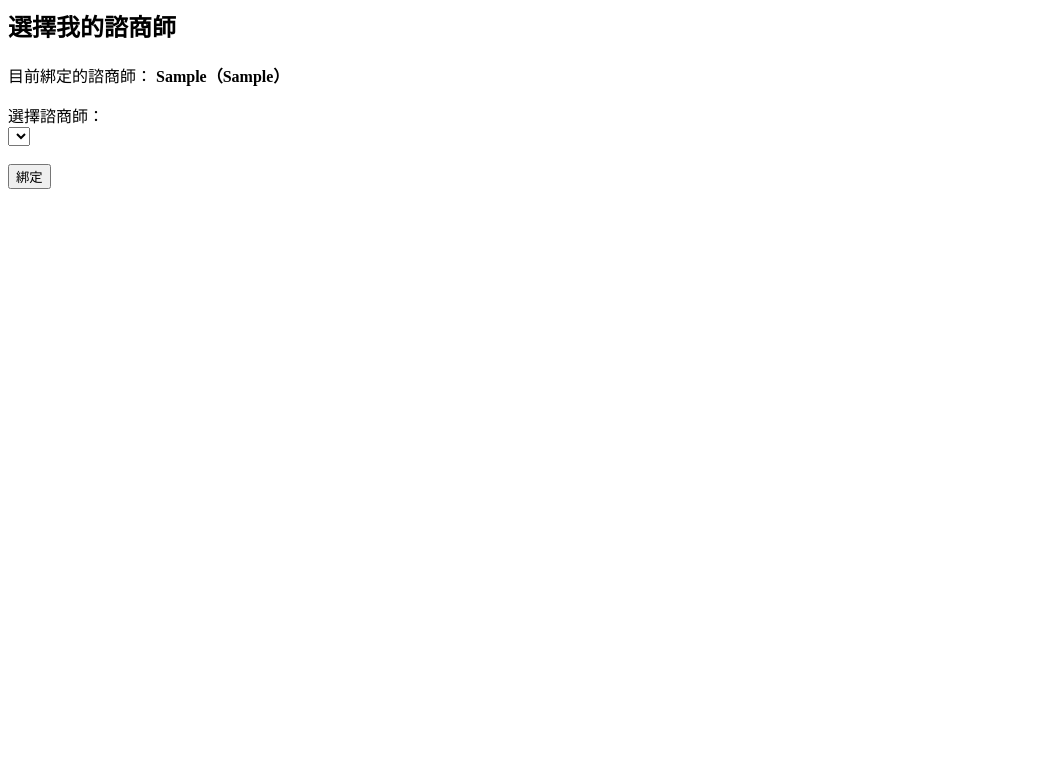
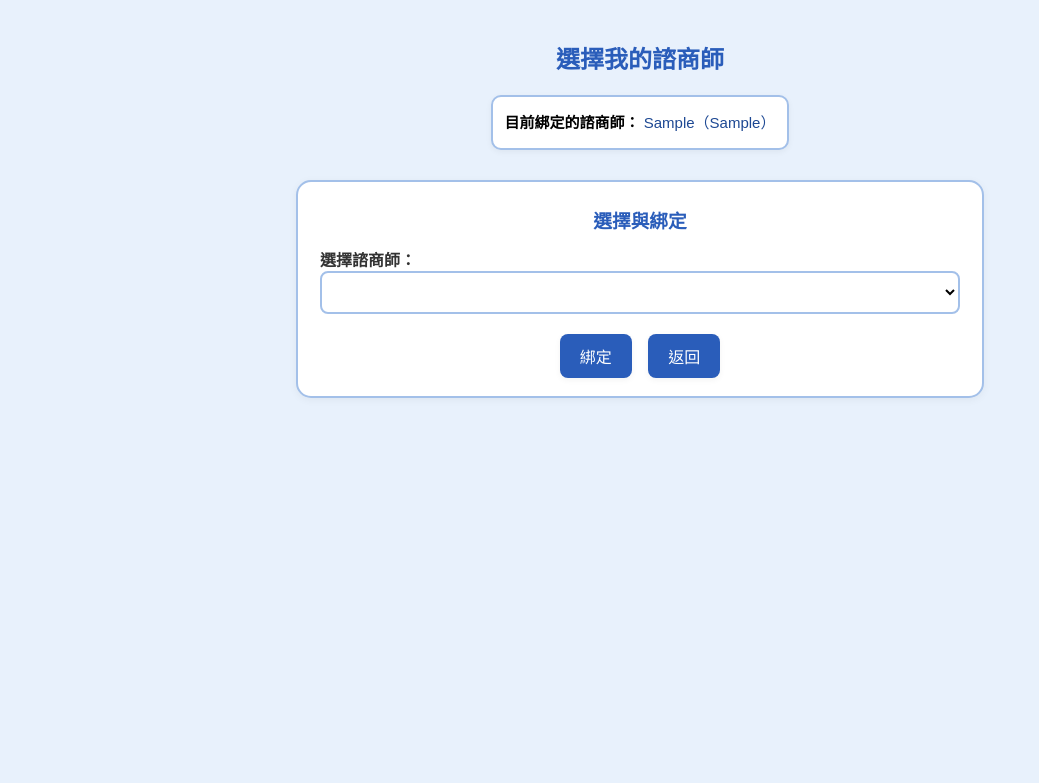
Before and after one commit to LeafYeh1/Understandable, a Flask app: page /mycounselor in a window 1280 px wide. Shown: the top 783 px of the page, without its empty margins (0-1039 px from the left). Run offline with Flask 3, Linux system fonts and the light colour scheme; the visitor is signed in with stand-in values (Sample User, id 1); tables that the repository leaves empty hold one stand-in row (values such as "Sample post"); lists and menus that the app fills with data are empty.

Commit message:
Fix: mycounselor.html style

```diff
--- a/templates/home.html
+++ b/templates/home.html
@@ -6,7 +6,7 @@
     <link rel="stylesheet" href="https://cdnjs.cloudflare.com/ajax/libs/font-awesome/6.4.0/css/all.min.css">
     <style>
         body {
-            background-color: #f0f8ff;
+            background-color: #e8f1fc;
             font-family: 'Helvetica Neue', sans-serif;
             color: #333;
             padding: 40px;
--- a/templates/mycounselor.html
+++ b/templates/mycounselor.html
@@ -1,33 +1,148 @@
+<!DOCTYPE html>
+<html lang="zh-TW">
+<head>
+  <meta charset="UTF-8" />
+  <title>情有可原｜選擇我的諮商師</title>
+  <style>
+    body {
+      font-family: Arial, sans-serif;
+      text-align: center;
+      background-color: #e8f1fc;
+      margin: 0;
+      padding: 40px;
+    }
+    h2 { color: #2a5dba; margin-top: 0; }
+
+    /* 共用卡片樣式（沿用你的 .bottom-box 風格） */
+    .card {
+      width: 640px;
+      border: 2px solid #a3c0e9;
+      border-radius: 15px;
+      box-shadow: 0 2px 8px rgba(0,0,0,0.05);
+      padding: 18px 22px;
+      background-color: #ffffff;
+      margin: 30px auto;
+      text-align: left;
+    }
+    .card h3 {
+      margin: 6px 0 14px;
+      text-align: center;
+      color: #2a5dba;
+    }
+
+    /* 表單元件 */
+    .form-row { margin: 12px 0; }
+    label { font-weight: bold; color: #333; }
+    select, button {
+      font-size: 16px;
+      border-radius: 8px;
+      border: 2px solid #a3c0e9;
+      padding: 10px 12px;
+      outline: none;
+    }
+    select {
+      width: 100%;
+      background: #fff;
+    }
+
+    /* 主要按鈕 & 返回按鈕 */
+    .btn-primary, .btn-secondary {
+      border: none;
+      cursor: pointer;
+      color: #fff;
+      background-color: #2a5dba;
+      padding: 10px 20px;
+      margin: 8px 6px 0;
+      box-shadow: 0 2px 6px rgba(0,0,0,0.05);
+    }
+    .btn-secondary {
+      background-color: #2a5dba;
+    }
+    .btn-primary:hover, .btn-secondary:hover {
+      background-color: #1d4893;
+    }
+
+    /* 綁定資訊框（沿用 legend 風格） */
+    .info-box {
+      font-size: 15px;
+      background-color: #ffffff;
+      border: 2px solid #a3c0e9;
+      border-radius: 10px;
+      padding: 12px;
+      line-height: 1.8;
+      width: fit-content;
+      margin: 0 auto 10px;
+      box-shadow: 0 2px 6px rgba(0,0,0,0.05);
+      text-align: left;
+    }
+
+    /* 訊息列表（flash） */
+    .flash-list {
+      list-style: none;
+      padding-left: 0;
+      margin: 10px 0 0;
+    }
+    .flash-list li {
+      background: #ffffff;
+      border: 2px solid #a3c0e9;
+      border-radius: 10px;
+      padding: 10px 12px;
+      margin: 8px auto 0;
+      width: fit-content;
+      box-shadow: 0 2px 6px rgba(0,0,0,0.05);
+      color: #333;
+    }
+
+    /* 置中容器（與你的版型一致） */
+    .actions { text-align: center; margin-top: 12px; }
+  </style>
+</head>
+<body>
   <h2>選擇我的諮商師</h2>
 
-<p>
-目前綁定的諮商師：
+  <!-- 綁定狀態 -->
+  <div class="info-box">
+    <strong>目前綁定的諮商師：</strong>
     {% if bound_counselor %}
-  <strong>{{ bound_counselor.account }}（{{ bound_counselor.clinic }}）</strong>
+      <span style="color:#1d4893">
+        {{ bound_counselor.account }}（{{ bound_counselor.clinic }}）
+      </span>
     {% else %}
-  尚未綁定
+      <span>尚未綁定</span>
     {% endif %}
-</p>
+  </div>
 
+  <!-- 主卡片 -->
+  <div class="card">
+    <h3>選擇與綁定</h3>
     <form method="POST">
+      <div class="form-row">
         <label for="counselor_name">選擇諮商師：</label><br>
-  <select name="counselor_name" required>
+        <select name="counselor_name" id="counselor_name" required>
           {% for c in counselors %}
             <option value="{{ c.account }}"
               {% if bound_counselor and bound_counselor.account == c.account %}selected{% endif %}>
               {{ c.account }}（{{ c.clinic }}）
             </option>
           {% endfor %}
-  </select><br><br>
-  <button type="submit">綁定</button>
+        </select>
+      </div>
+
+      <div class="actions">
+        <button type="submit" class="btn-primary">綁定</button>
+        <button type="button" class="btn-secondary" onclick="history.back()">返回</button>
+      </div>
     </form>
 
     {% with messages = get_flashed_messages() %}
       {% if messages %}
-        <ul>
+        <ul class="flash-list">
           {% for msg in messages %}
             <li>{{ msg }}</li>
           {% endfor %}
         </ul>
       {% endif %}
     {% endwith %}
+  </div>
+</body>
+</html>
```
Lines whose indentation alone changed are shown as unchanged.
